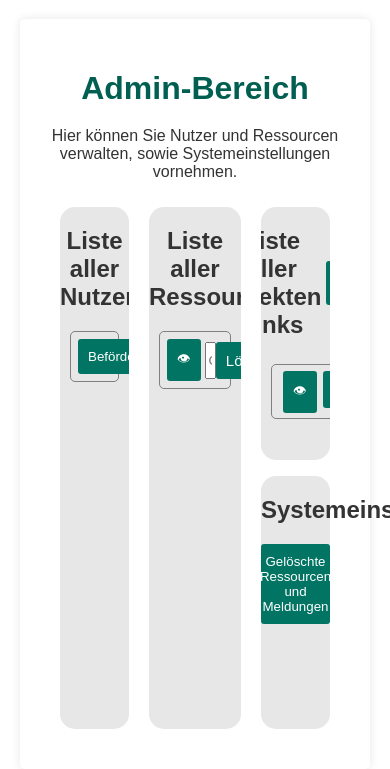
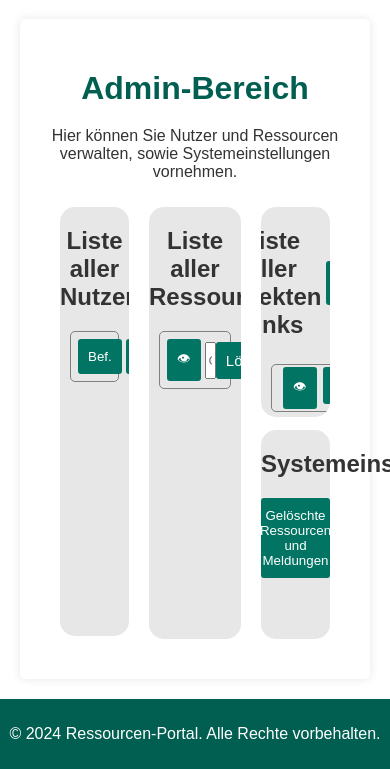
Before and after one commit to WeaksideParadise/SEP, a Python web app: template Meilenstein_2/templates/admin.html in a window 390 px wide. Shown: the part 75-844 px from the top of the page. Run offline with Jinja, Linux system fonts and the light colour scheme; the template is opened without the code that fills it: most values are stand-ins (such as "Sample title", 1, 10 or a date in 2020).

Commit message:
Admin Bereich 1 und 2 Responsiver gemacht

```diff
--- a/Meilenstein_2/static/css/styles_admin.css
+++ b/Meilenstein_2/static/css/styles_admin.css
@@ -17,7 +17,7 @@
     display: flex;
     flex-direction: row;
     height: 600px;
-    max-height: 100%;
+    max-height: 85%;
 }
 
 .col-users {
@@ -25,6 +25,7 @@
     background-color: #e7e7e7;
     margin: 10px;
     width: 30%;
+    height: 95%;
     border-radius: 15px;
 }
 
--- a/Meilenstein_2/static/css/styles_search.css
+++ b/Meilenstein_2/static/css/styles_search.css
@@ -168,7 +168,7 @@ button:hover {
     margin: 5px;
 /*     width: 80%;
     max-width: 800px; */ /* Maximalbreite des Formulars */
-    width: 95%;
+    width: 96%;
     background-color: #fff;
     border-radius: 8px;
     position: relative;
--- a/Meilenstein_2/templates/admin.html
+++ b/Meilenstein_2/templates/admin.html
@@ -40,7 +40,7 @@
         </div>
     </header>
 
-    <main>
+    <main style="overflow-y: scroll">
 
         <!-- Flash-Nachrichten anzeigen -->
         {% with messages = get_flashed_messages(with_categories=True) %}
@@ -77,12 +77,12 @@
                         <div class="list-content-box-actions actions-box">
                             <!-- Form for Befördern (Promote) -->
                             <form action="{{ url_for('UI_promote_user', user_id=user.user_id) }}" method="post" style="margin:2px">
-                                <button class="button-green" type="submit">Befördern</button>
+                                <button class="button-green" type="submit">Bef.</button>
                             </form>
 
                             <!-- Form for Degradieren (Demote) -->
                             <form action="{{ url_for('UI_demote_user', user_id=user.user_id) }}" method="post" style="margin:2px">
-                                <button class="button-green" type="submit">Degradieren</button>
+                                <button class="button-green" type="submit">Degr.</button>
                             </form>
 
                             <!-- Form for Löschen (Delete) -->
--- a/Meilenstein_2/templates/admin2.html
+++ b/Meilenstein_2/templates/admin2.html
@@ -40,7 +40,7 @@
         </div>
     </header>
 
-    <main>
+    <main style="overflow-y: scroll">
 
         <!-- Flash-Nachrichten anzeigen -->
         {% with messages = get_flashed_messages(with_categories=True) %}
--- a/Meilenstein_2/templates/search.html
+++ b/Meilenstein_2/templates/search.html
@@ -347,13 +347,13 @@
                                 <div class="desc-box" style="width: 65%">
                                     <div class="form-group">
                                         <label for="beschreibung">Beschreibung:</label>
-                                        <textarea type="text" id="add_description" style="resize: none; height: 355px; width: 100%" name="add_description" placeholder="Geben Sie hier die Beschreibung der Ressource ein..." required></textarea>
+                                        <textarea type="text" id="add_description" style="resize: none; height: 355px; width: 100%; font-size: 15px; font-family: Arial, sans-serif;" name="add_description" placeholder="Geben Sie hier die Beschreibung der Ressource ein..." required></textarea>
                                     </div>
                                 </div>
                                 <div class="times-box" style="width: 30%">
                                     <div class="form-group">
                                         <label for="offnungzeit">Öffnungszeiten:</label>
-                                        <textarea type="text" id="add_opening_hours" style="resize: none; height: 355px; width: 100%" name="add_opening_hours" placeholder="Geben Sie hier (falls nötig) die Öffnungszeiten der Ressource ein..."></textarea>
+                                        <textarea type="text" id="add_opening_hours" style="resize: none; height: 355px; width: 100%; font-size: 15px; font-family: Arial, sans-serif;" name="add_opening_hours" placeholder="Geben Sie hier (falls nötig) die Öffnungszeiten der Ressource ein..."></textarea>
                                     </div>
                                 </div>
 
```
